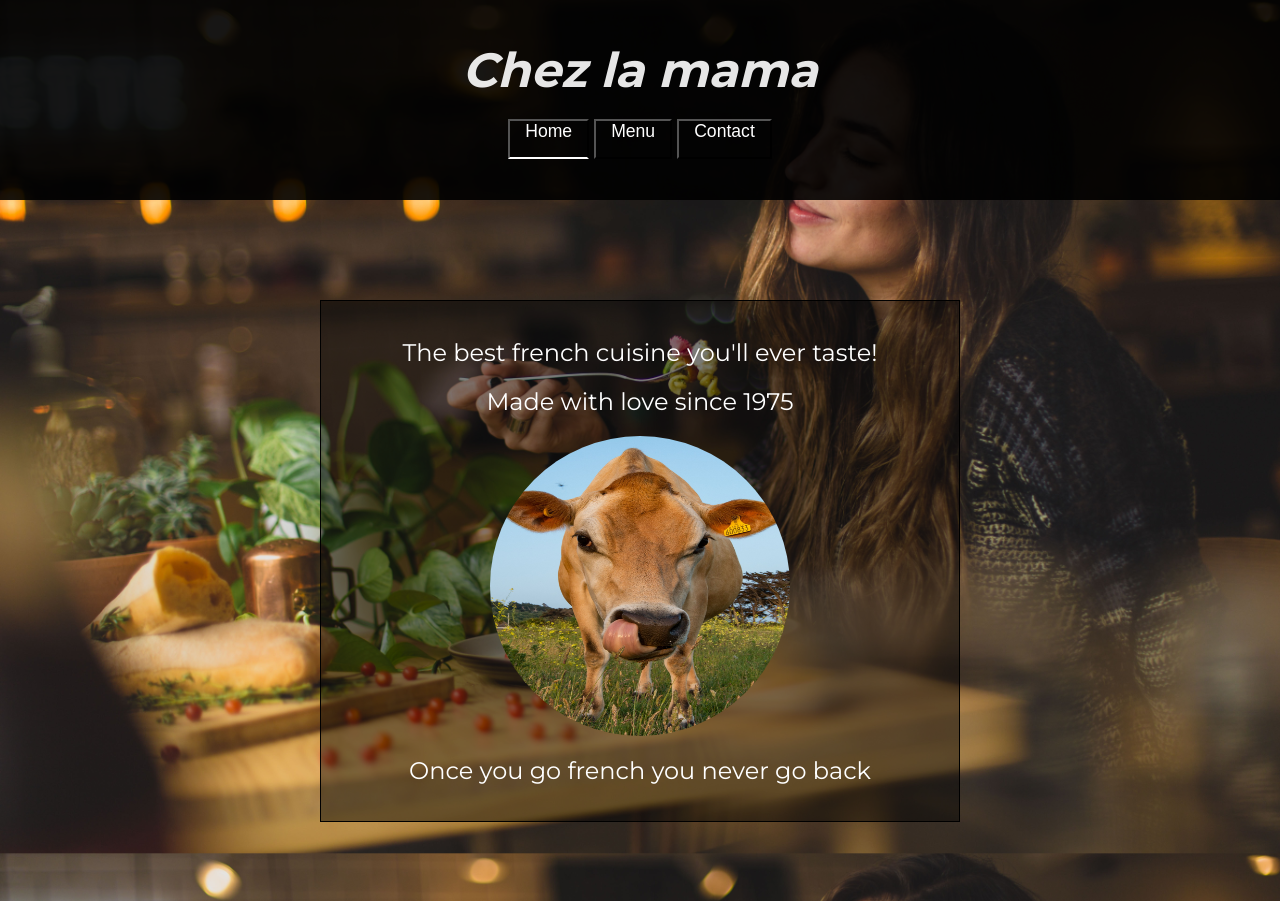
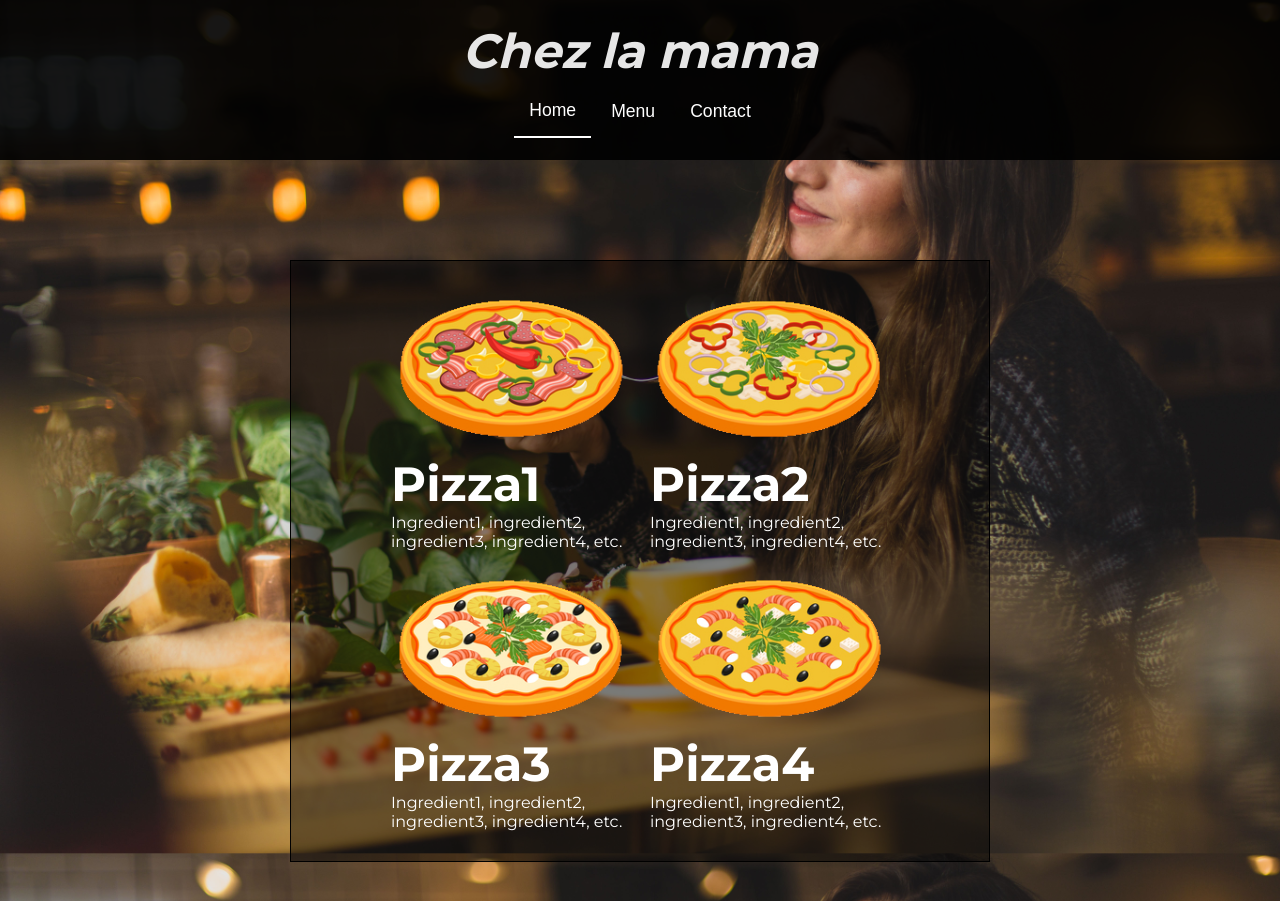
Before and after one commit to r-marmor/Restaurant_page, a website built with webpack: page dist/index.html in a window 1280 px wide. Shown: the top 901 px of the page. Built offline with nearby package versions, Linux system fonts and the light colour scheme.

Commit message:
implementing menu.js

```diff
--- a/src/home.js
+++ b/src/home.js
@@ -4,12 +4,12 @@ export default function loadHome() {
 
     const cookImg = document.createElement('img');
     cookImg.classList.add('cookImg');
-    cookImg.src = "images/cook.jpg";
+    cookImg.src = "images/cook2.jpg";
 
     home.appendChild(createPara("The best french cuisine you'll ever taste!"));
     home.appendChild(createPara("Made with love since 1975"));
     home.appendChild(cookImg);
-    home.appendChild(createPara("Once you go french you never go back"));
+    home.appendChild(createPara("L'essayer c'est l'adopter !"));
 
     const main = document.querySelector('main');
     main.textContent = "";
--- a/src/index.js
+++ b/src/index.js
@@ -89,8 +89,9 @@ function setActiveButton(button) {
     content.appendChild(createMain());
     content.appendChild(createFooter());
 
-    setActiveButton(document.querySelector('.navBtn'));
-    loadHome();
+
+    setActiveButton(document.querySelector('.homeBtn'));
+    loadMenu();
 
 
 })();
--- a/src/menu.js
+++ b/src/menu.js
@@ -1,9 +1,46 @@
 export default function loadMenu() {
+    const menu = document.createElement('div');
+    menu.classList.add('menu');
+
+    menu.appendChild(createRecipeItem(
+        "Pizza1",
+        "Ingredient1, ingredient2, ingredient3, ingredient4, etc."
+        ));
+
+    menu.appendChild(createRecipeItem(
+        "Pizza2",
+        "Ingredient1, ingredient2, ingredient3, ingredient4, etc."
+        ));
+
+    menu.appendChild(createRecipeItem(
+        "Pizza3",
+        "Ingredient1, ingredient2, ingredient3, ingredient4, etc."
+        ));
+
+    menu.appendChild(createRecipeItem(
+        "Pizza4",
+        "Ingredient1, ingredient2, ingredient3, ingredient4, etc."
+        ));
+
+    function createRecipeItem(name, description) {
+        const recipeItem = document.createElement('div');
+        recipeItem.classList.add('recipeItem');
+
+        const recipeImg = document.createElement('img');
+        recipeImg.src = `images/pizzas/${name.toLowerCase()}.png`;
+
+        const recipeName = document.createElement('h2');
+        recipeName.textContent = name;
+
+        const recipeDesc = document.createElement('p');
+        recipeDesc.textContent = description;
+
+        recipeItem.append(recipeImg, recipeName, recipeDesc);
+
+        return recipeItem;
+    }
 
     const main = document.querySelector('main');
-    const menuPage = document.createElement('p');
-    menuPage.textContent = "J'efface et j'injecte du texte dans main depuis menu.js";
-
     main.textContent = "";
-    main.appendChild(menuPage);
+    main.appendChild(menu);
 }
--- a/src/style.css
+++ b/src/style.css
@@ -32,11 +32,11 @@ header {
     display: flex;
     flex-direction: column;
     align-items: center;
+    min-height: 20vh;
     justify-content: center;
     gap: 20px;
     background-color: rgba(0,0,0,0.9);
     color: rgba(255,255,255,0.9);
-    min-height: 200px;
     width: 100%;
 }
 
@@ -63,6 +63,7 @@ nav {
 button {
     font-size: 1.1rem;
     padding: 0 15px 15px 15px;
+    border: none;
 }
 
 button:hover {
@@ -73,13 +74,11 @@ button:hover {
 main {
     background-color: rgba(0,0,0,0.45);
     border: solid 1px black;
-    min-height: 500px;
-    max-height: auto;
-    width: 50%;
+    max-width: 700px;
     margin: 100px 200px;
     color: white;
     font-size: 2rem;
-    padding: 10px 20px;
+    padding: 30px 100px;
 }
 
 footer {
@@ -104,8 +103,6 @@ a:hover {
 }
 
 .home {
-    min-height: 500px;
-    max-height: auto;
     width: 100%;
     display: flex;
     gap: 20px;
@@ -114,10 +111,37 @@ a:hover {
     justify-content: center;
     text-align: center;
     font-size: 1.5rem;
+    padding: 2rem;
 }
 
 .cookImg {
-    height: 300px;
+    border-radius: 50%;
+    height: 250px;
     width: 300px;
-    border-radius: 50%;
+
 }
+
+.menu {
+    display: grid;
+    grid-template-columns: repeat(1, 1fr);
+    gap: 20px;
+}
+
+.recipeItem p {
+    font-size: 1rem;
+}
+
+.recipeItem img {
+    width: 50%;
+}
+
+
+@media (min-width: 700px) {
+    .menu {
+        grid-template-columns: repeat(2, 1fr);
+    }
+
+    .recipeItem img {
+        width: 100%;
+    }
+}
```
Also changed, not shown: dist/images/cook.jpg (deleted), dist/images/cook2.jpg (added), dist/images/pizzas/pizza1.png (added), dist/images/pizzas/pizza2.png (added), dist/images/pizzas/pizza3.png (added), dist/images/pizzas/pizza4.png (added), dist/images/pizzas/pizza5.png (added), dist/images/pizzas/pizza6.png (added), dist/main.js.
